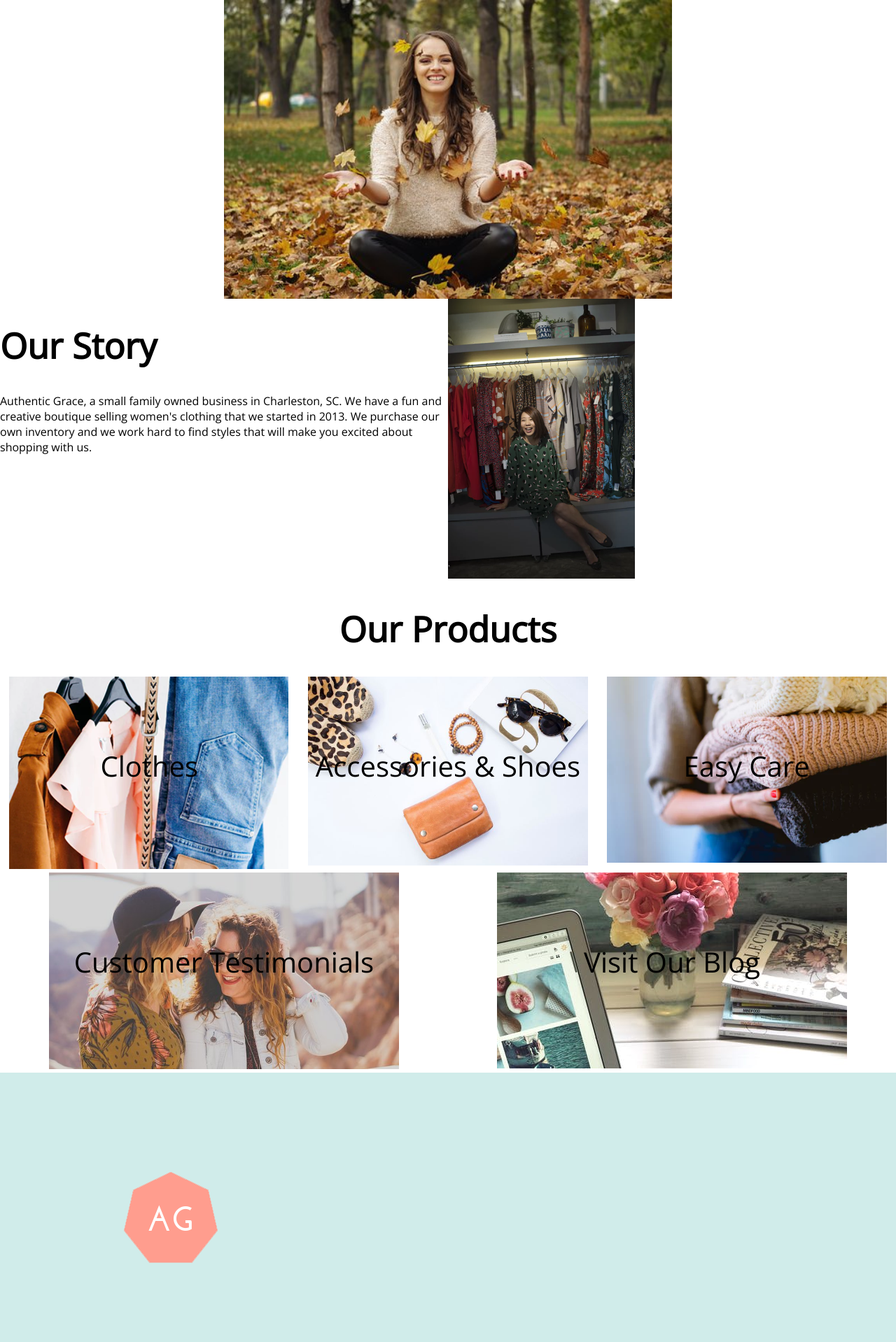
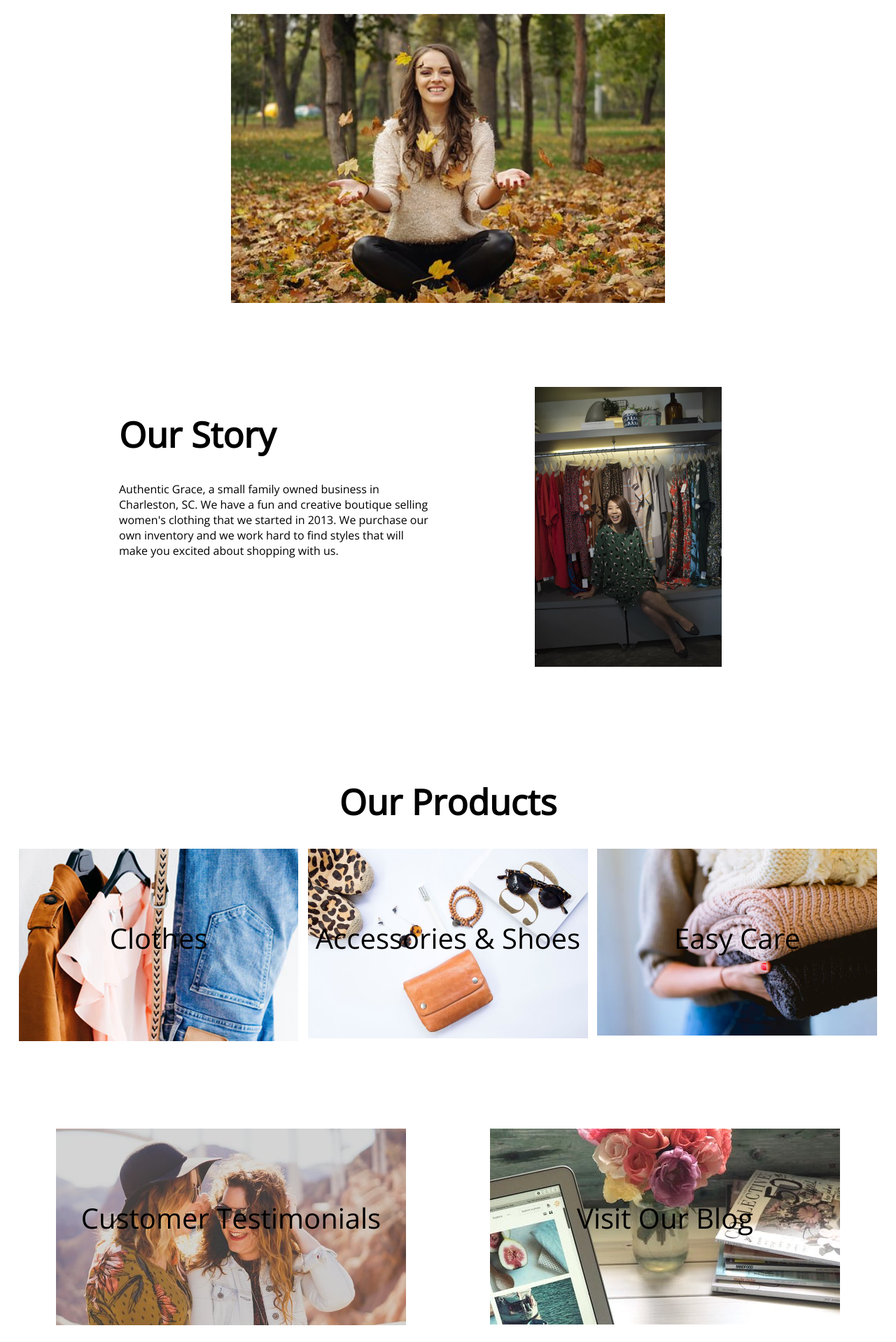
Before and after one commit to samcarlin/authenticgraceboutique, a PHP site: page / in a window 1280 px wide. Shown: the part 100-2018 px from the top of the page at 70% size. Run offline with PHP 8.4, Linux system fonts and the light colour scheme.

Commit message:
styled our story section

```diff
--- a/authenticgrace.css
+++ b/authenticgrace.css
@@ -8,12 +8,12 @@ body {
     margin: 0;
 }
 
-/* .container {
+.container {
     padding: 20px;
     margin-bottom: 80px;
-    width: 1170px;
 
-} */
+
+}
 .banner-image {
     margin: 0 auto;
     display: block;
@@ -34,14 +34,28 @@ footer {
     clear: both;
     display: table;
   }
-.story-section {
+
+  .story-section-left {
     float: left;
-    width: 50%;
+    width: 60%;
 
 }
 
+.story-section-right {
+    float: left;
+    width: 40%;
 
+}
 
+.story-section-left p {
+    margin-left: 150px;
+    margin-right: 150px;
+}
+
+.story-section-left h1 {
+    margin-left: 150px;
+
+}
 
 .categories {
     text-align: center;
--- a/index.html
+++ b/index.html
@@ -25,11 +25,11 @@
     </div>
     <div class="container">
        <div class="story">
-           <div class="story-section">
+           <div class="story-section-left">
             <h1>Our Story</h1>
             <p>Authentic Grace, a small family owned business in Charleston, SC. We have a fun and creative boutique selling women's clothing that we started in 2013.  We purchase our own inventory and we work hard to find styles that will make you excited about shopping with us.</p>
            </div>
-           <div class="story-section">
+           <div class="story-section-right">
                 <div class="story-icon">
                     <img src="assets/story_image.png" height=400px alt="owner inside boutique">
                 </div>
```
